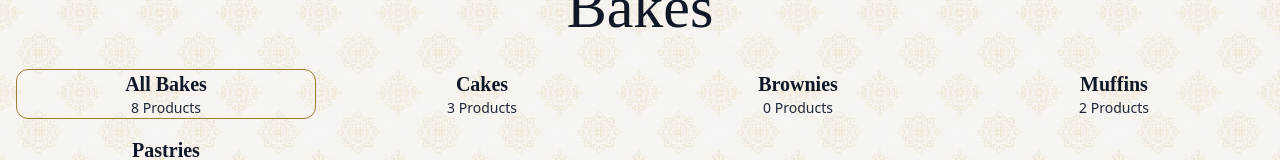
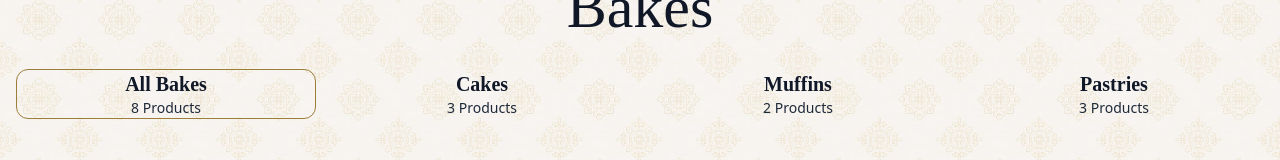
Before and after one commit to NXTGenTechnologies/MithasMahal, a React (Vite) app in the folder mithas-mahal/: page /bakes in a window 1280 px wide. Shown: the part 168-328 px from the top of the page. Built offline with nearby package versions, Linux system fonts and the light colour scheme.

Commit message:
Update Bakes.jsx

```diff
--- a/mithas-mahal/src/components/Bakes.jsx
+++ b/mithas-mahal/src/components/Bakes.jsx
@@ -12,7 +12,7 @@ const bakeData = [
   { id: 8, name: "Sweet bun", price: 250, image: "/images/bakes/sweet-bun.jpg", category: "Muffins" },
 ];
 
-const categories = ["All Bakes", "Cakes", "Brownies", "Muffins", "Pastries"];
+const categories = ["All Bakes", "Cakes", "Muffins", "Pastries"];
 
 const fadeUp = {
   hidden: { opacity: 0, y: 30 },
```
